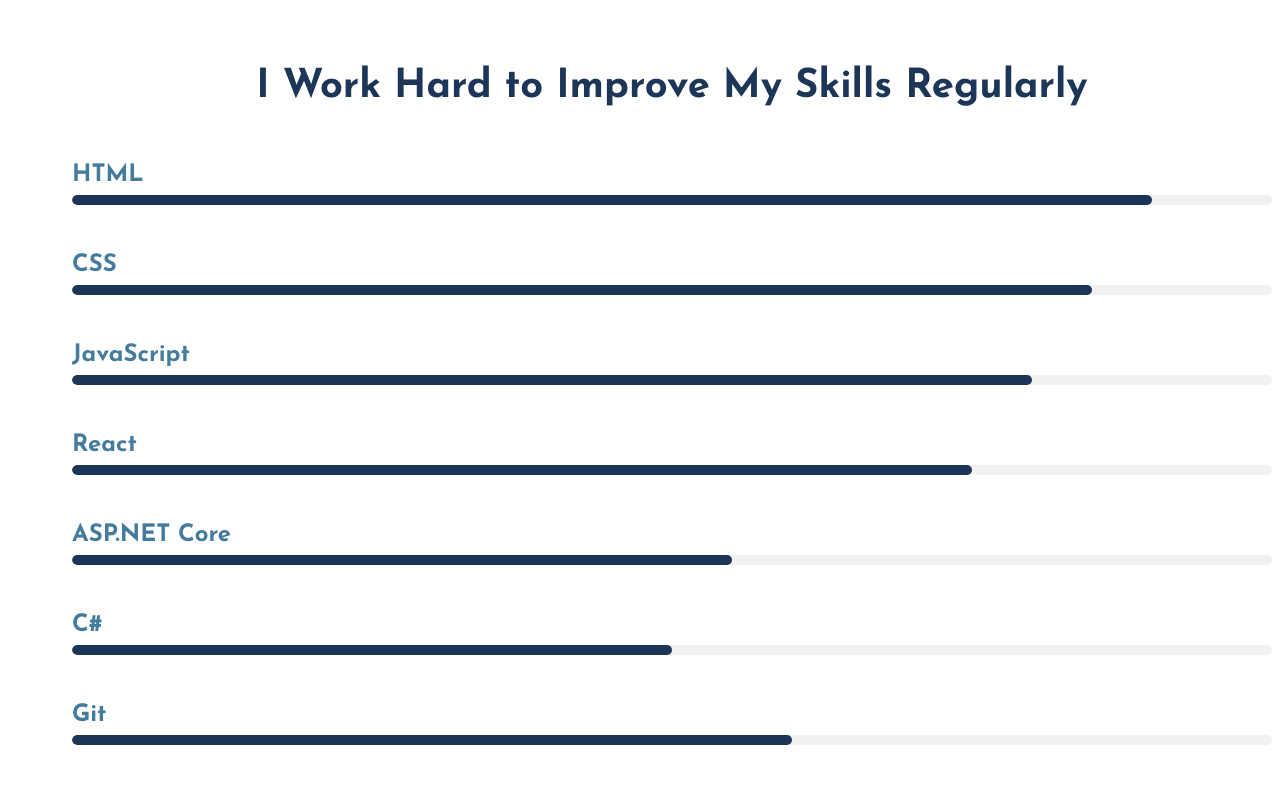
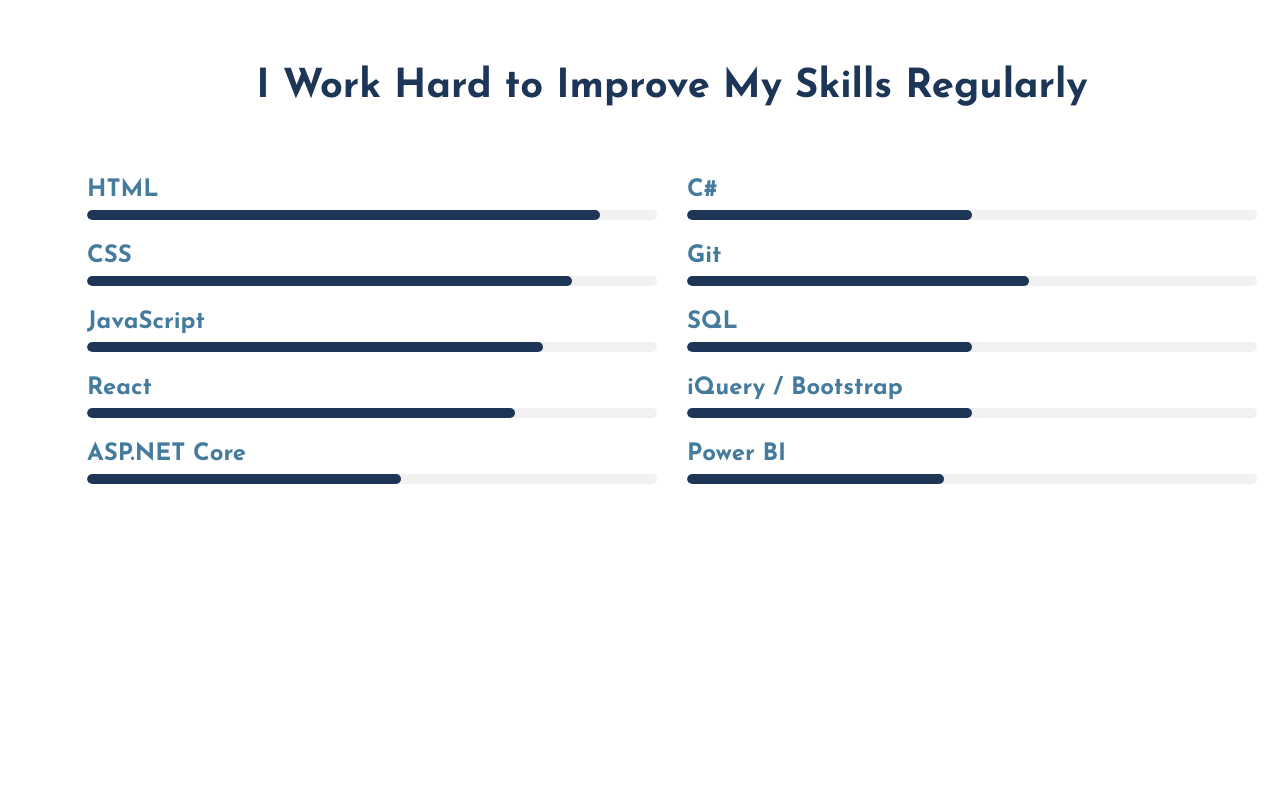
Before and after one commit to inethmi/my-portfolio, a React (Create React App) app: page / in a window 1280 px wide. Shown: the part 1680-2471 px from the top of the page. After the commit the page ends 2243 px from the top, so only its background shows below. Built offline with nearby package versions, Linux system fonts and the light colour scheme.

Commit message:
updated the skills section as 2 columns

```diff
--- a/src/components/SkillsSection.css
+++ b/src/components/SkillsSection.css
@@ -25,8 +25,22 @@
 
 .skills-list {
   display: flex;
-  flex-direction: column;
-  gap: 1.5rem;
+  flex-direction:row;
+
+}
+
+.right-side{
+  flex: 1;
+  margin: 5px;
+  padding: 10px;
+  max-width: auto;
+}
+
+.left-side{
+  flex: 1;
+  margin: 5px;
+  padding: 10px;
+  max-width: auto;
 }
 
 .skill {
--- a/src/components/SkillsSection.js
+++ b/src/components/SkillsSection.js
@@ -10,6 +10,7 @@
 
         {/* Skills List */}
         <div className="skills-list">
+          <div className="left-side">
             <div className="skill">
               <h3>HTML</h3>
               <div className="skill-bar">
@@ -44,7 +45,10 @@
                 <div className="skill-level" style={{ width: "55%" }}></div>
               </div>
             </div>
+          </div>
 
+
+          <div className="right-side">
             <div className="skill">
               <h3>C#</h3>
               <div className="skill-bar">
@@ -74,6 +78,14 @@
               </div>
             </div>
 
+            <div className="skill">
+              <h3>Power BI</h3>
+              <div className="skill-bar">
+                <div className="skill-level" style={{ width: "45%" }}></div>
+              </div>
+            </div>
+          </div>
+
         </div>
       </div>
     </section>
```
Lines whose indentation alone changed are shown as unchanged.
